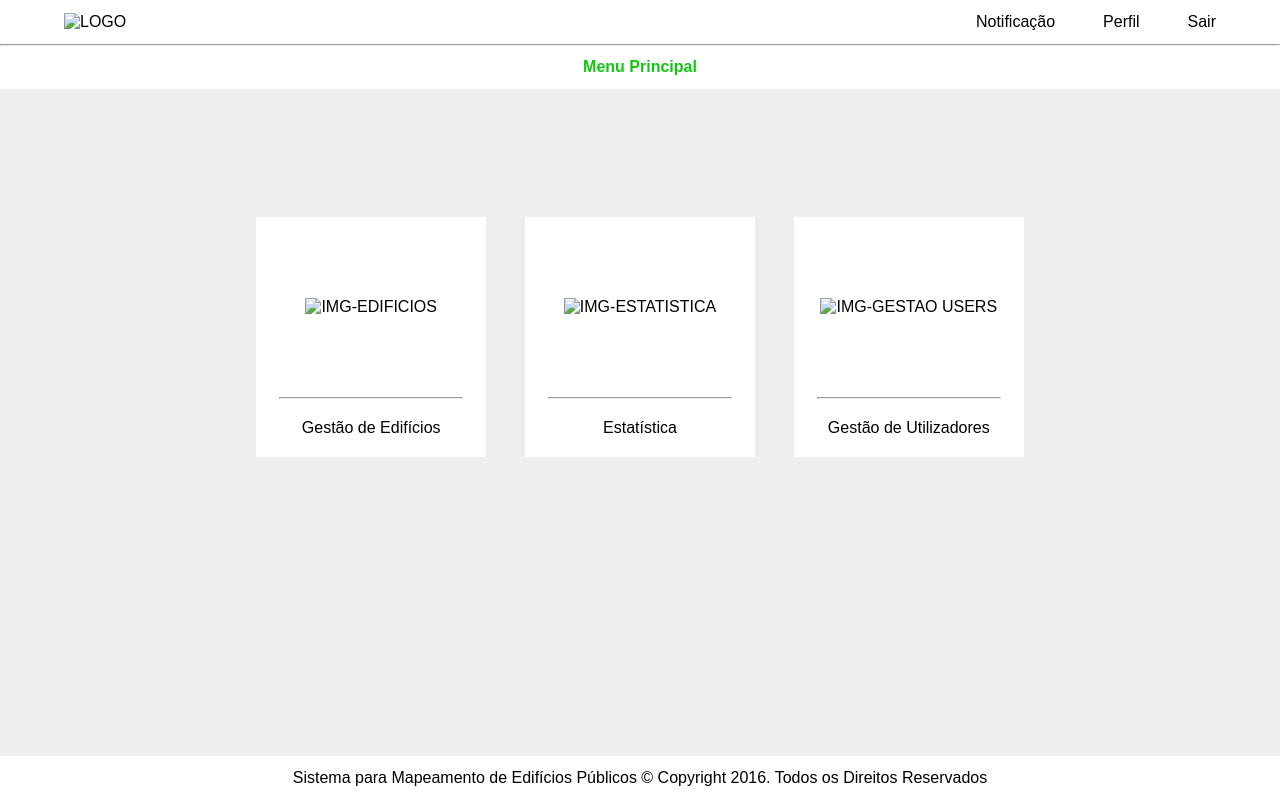
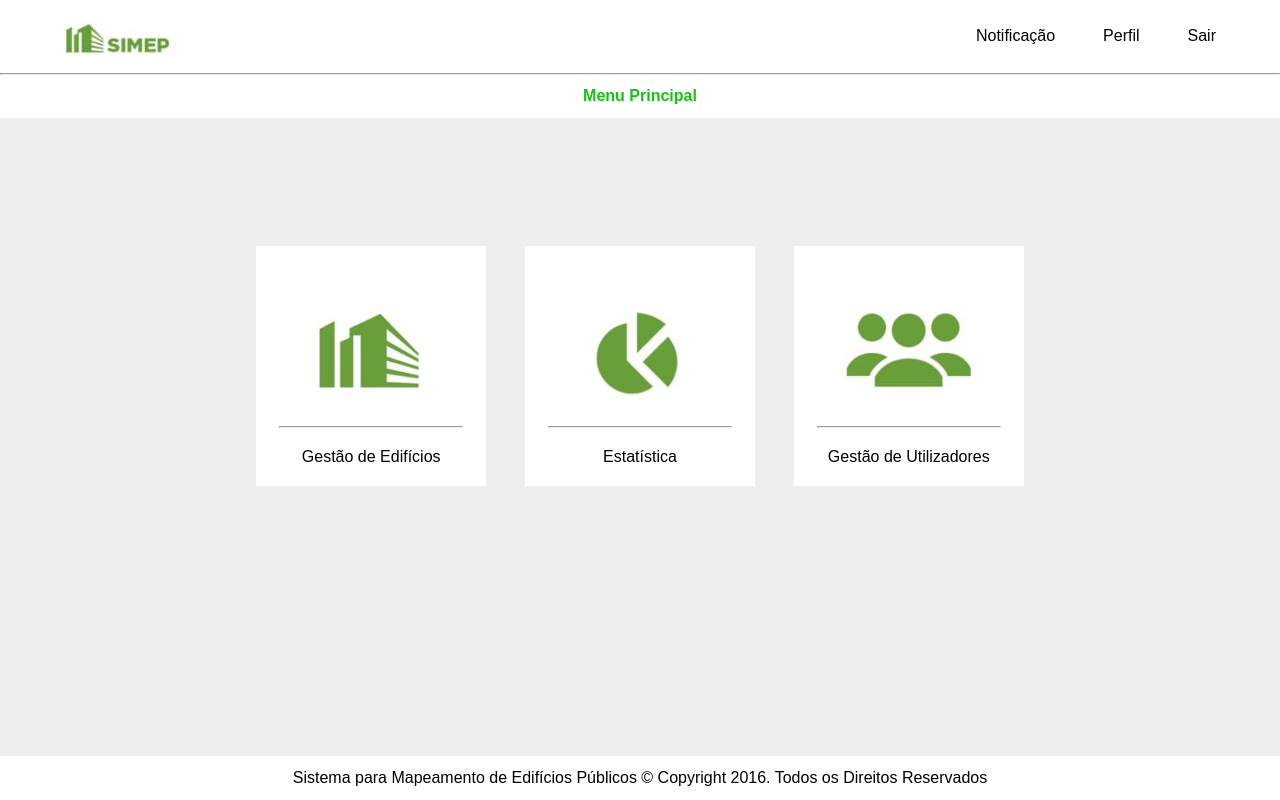
Before and after one commit to Uss-Momas/projecto-site-Lewis, a plain HTML site: page menu-principal.html in a window 1280 px wide. Drawn offline with Linux system fonts and the light colour scheme.

Commit message:
update menu principal

```diff
--- a/CSS/menu-principal.css
+++ b/CSS/menu-principal.css
@@ -62,6 +62,7 @@ div > hr{
 }
 div > img{
   margin: auto;
+  height: 125px;
 }
 
 footer{
--- a/menu-principal.html
+++ b/menu-principal.html
@@ -10,7 +10,7 @@
 <body>
   <header>
     <nav>
-      <img src="" alt="LOGO">
+      <img src="imagens/logo.jpg" alt="LOGO">
       <ul>
         <li>Notificação</li>
         <li>Perfil</li>
@@ -26,17 +26,17 @@
   </p>
   <main>
     <div class="gestao-edificios">
-      <img src="" alt="IMG-EDIFICIOS">
+      <img src="imagens/edificios.jpg" alt="IMG-EDIFICIOS">
       <hr>
       <span> Gestão de Edifícios</span>
     </div>
     <div class="estatisticas">
-      <img src="" alt="IMG-ESTATISTICA">
+      <img src="imagens/estatistica.jpg" alt="IMG-ESTATISTICA">
       <hr>
       <span>Estatística</span>
     </div>
     <div class="gestao-utilizadores">
-      <img src="" alt="IMG-GESTAO USERS">
+      <img src="imagens/gestao-users.jpg" alt="IMG-GESTAO USERS">
       <hr>
       <span>Gestão de Utilizadores</span>
     </div>
```
Also changed, not shown: imagens/edificios.jpg (added), imagens/estatistica.jpg (added), imagens/gestao-users.jpg (added), imagens/logo.jpg (added).
